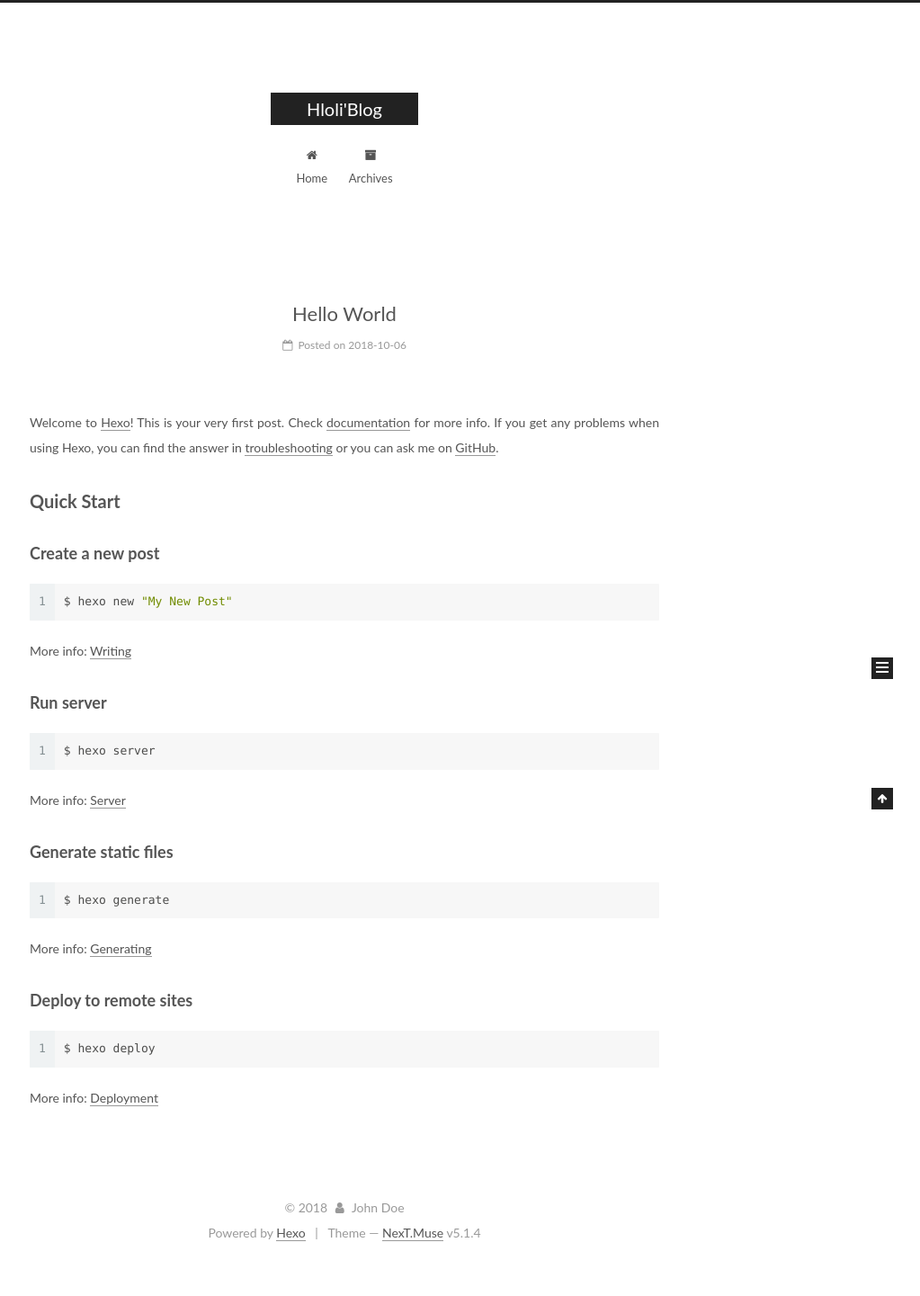
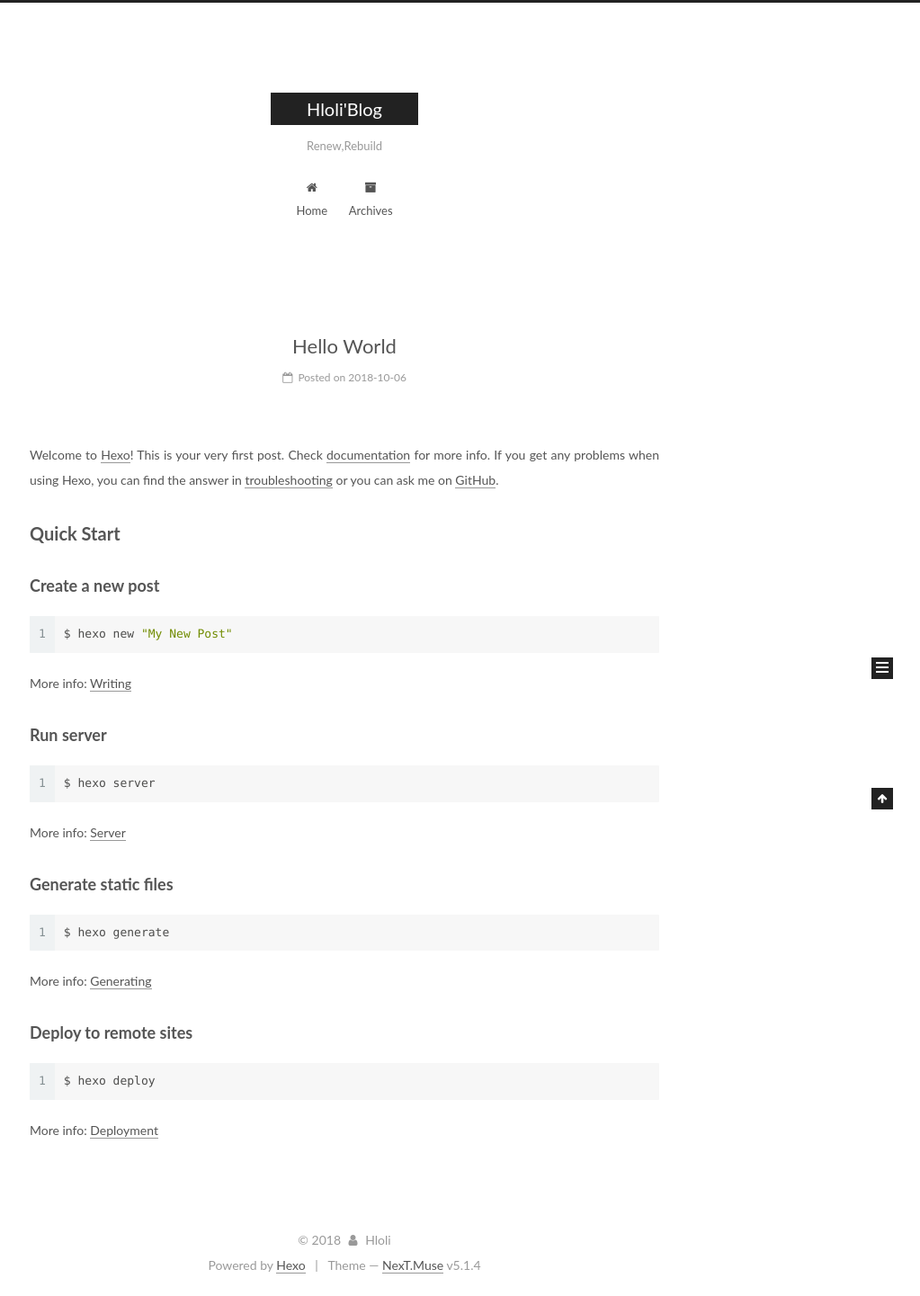
Before and after one commit to HLOLIG/hlolig.github.io, a plain HTML site: page index.html in a window 1280 px wide. Shown: the whole page at 90% size, without its empty margins (257-1280 px from the left). Before the commit the page ends 1405 px from the top, so only its background shows below. Drawn offline with Linux system fonts and the light colour scheme.

Commit message:
Site updated: 2018-10-08 19:54:24

```diff
--- a/css/main.css
+++ b/css/main.css
@@ -1822,7 +1822,7 @@ pre .javascript .function {
   width: 4px;
   height: 4px;
   border-radius: 50%;
-  background: #17ffac;
+  background: #b1ff99;
 }
 .links-of-blogroll {
   font-size: 13px;
--- a/index.html
+++ b/index.html
@@ -157,7 +157,7 @@
       </a>
     </div>
 
-        <p class="site-subtitle"></p>
+        <p class="site-subtitle">Renew,Rebuild</p>
 
   </div>
 
@@ -232,7 +232,7 @@
     <link itemprop="mainEntityOfPage" href="http://yoursite.com/2018/10/06/hello-world/">
 
     <span hidden itemprop="author" itemscope itemtype="http://schema.org/Person">
-      <meta itemprop="name" content="John Doe">
+      <meta itemprop="name" content="Hloli">
       <meta itemprop="description" content="">
       <meta itemprop="image" content="/images/avatar.gif">
     </span>
@@ -379,7 +379,7 @@
         <div class="site-overview">
           <div class="site-author motion-element" itemprop="author" itemscope itemtype="http://schema.org/Person">
 
-              <p class="site-author-name" itemprop="name">John Doe</p>
+              <p class="site-author-name" itemprop="name">Hloli</p>
               <p class="site-description motion-element" itemprop="description"></p>
           </div>
 
@@ -435,7 +435,7 @@
   <span class="with-love">
     <i class="fa fa-user"></i>
   </span>
-  <span class="author" itemprop="copyrightHolder">John Doe</span>
+  <span class="author" itemprop="copyrightHolder">Hloli</span>
 
 
 </div>
```
Also changed, not shown: 2018/10/06/hello-world/index.html (+4 -4 lines), archives/2018/10/index.html (+3 -3 lines), archives/2018/index.html (+3 -3 lines), archives/index.html (+3 -3 lines).
